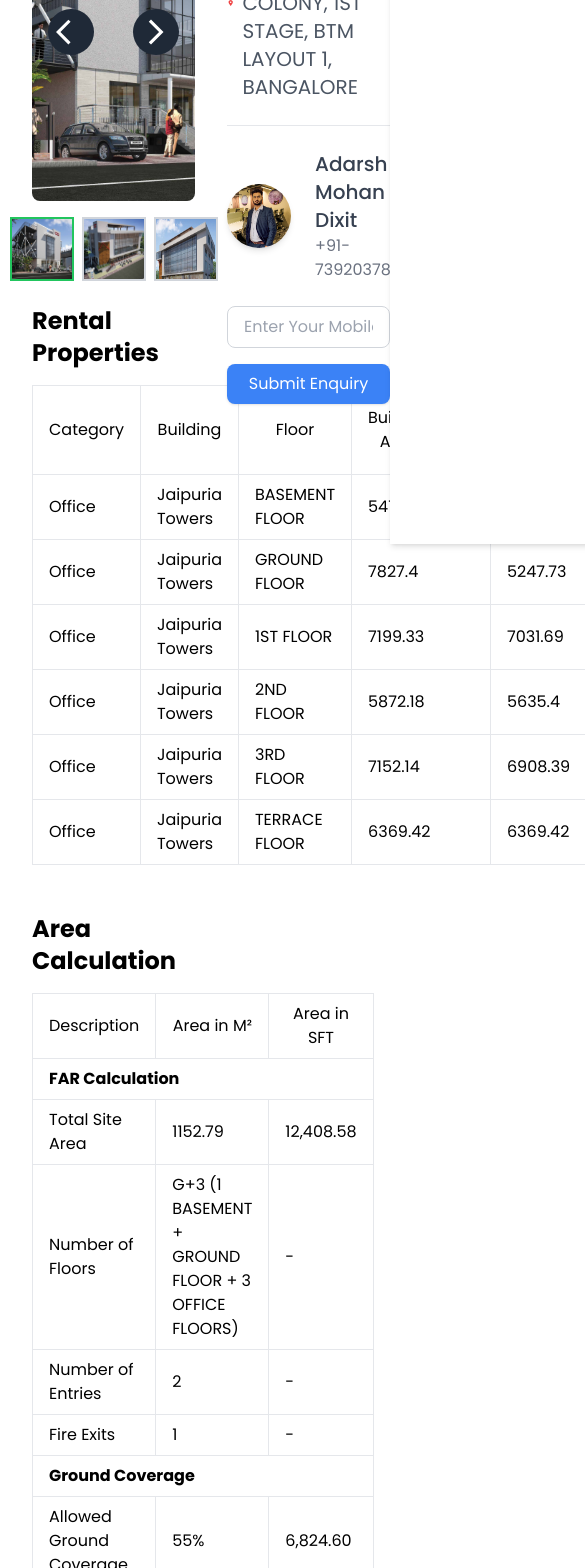
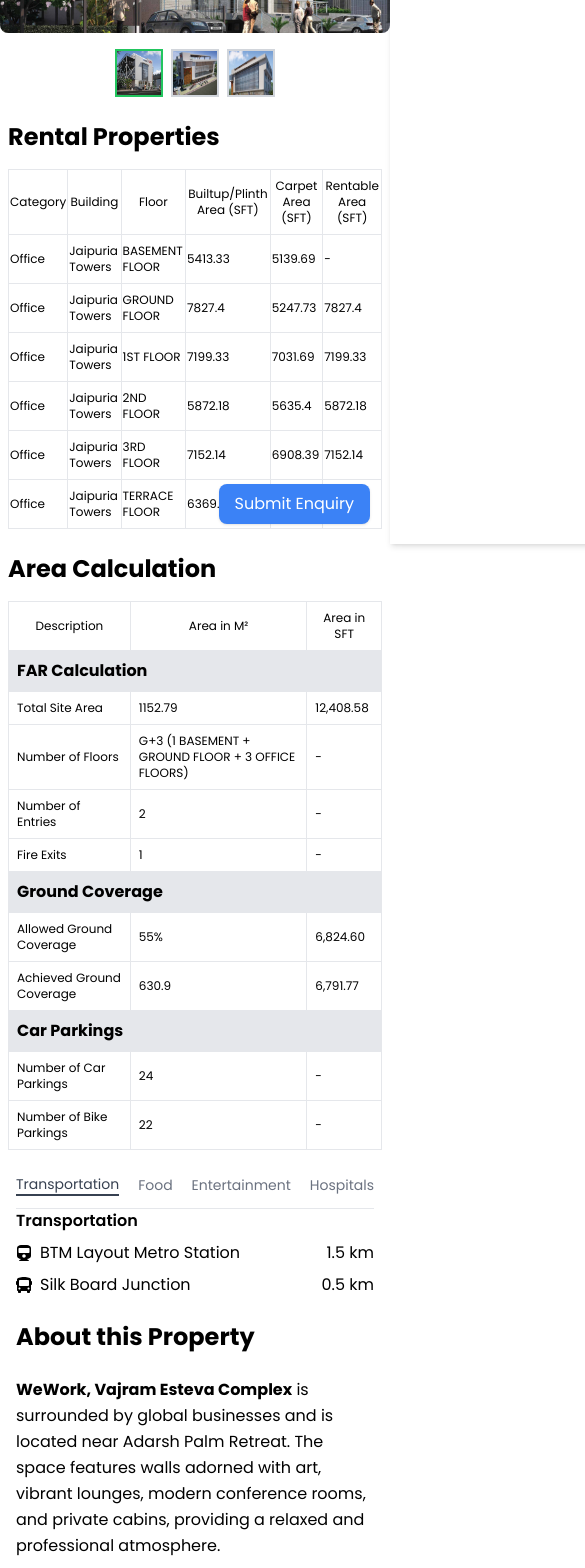
Before and after one commit to harshrao26/search, a React (Vite) app: page / in a window 390 px wide. Shown: the part 300-1868 px from the top of the page, 585 px wide, since content can reach past the window. Built offline with nearby package versions, Linux system fonts and the light colour scheme.

Commit message:
Mobile View Added

```diff
--- a/src/App.jsx
+++ b/src/App.jsx
@@ -1,13 +1,129 @@
-import React from "react";
+import React,{useState} from "react";
 import Navbar from "./components/Navbar";
 import Footer from "./components/Footer";
 import Info from "./components/Info";
 import HeroSection from "./components/HeroSection";
+import { MdLocationPin } from "react-icons/md";
+import image from "../public/image.png"; // Make sure this path is correct
+
 const App = () => {
+  const [isVerified, setIsVerified] = useState(false); // Form toggle state
+  const [mobile, setMobile] = useState("");
+  const [name, setName] = useState("");
+  const [email, setEmail] = useState("");
+  const [superArea, setSuperArea] = useState("");
+  const [isFormVisible, setIsFormVisible] = useState(false); // Visibility control
+
+  // Handle form submission
+  const handleSubmit = (e) => {
+    e.preventDefault();
+    // Submit form logic here
+    console.log({ name, email, superArea });
+  };
+
+  const handleMobileChange = (e) => {
+    setMobile(e.target.value);
+  };
+
+  const handleVerify = () => {
+    setIsVerified(true);
+  };
+
+  const toggleFormVisibility = () => {
+    setIsFormVisible(!isFormVisible); // Toggle form visibility
+  };
   return (
     <div>
       <Navbar />
-      {/* <HeroSection /> */}
+      <div className="fixed bottom-5 right-5 z-[10000000000000000000] md:hidden">
+        <div className="relative ">
+          <button
+            onClick={toggleFormVisibility} // Show form on click
+            className="bg-blue-500 text-white px-4 py-2 rounded-lg shadow hover:bg-blue-600 transition duration-300"
+          >
+            {isFormVisible ? "Close" : "Submit Enquiry"}
+          </button>
+
+          {isFormVisible && (
+            <div className="sticky right-0 top-20 fixed bg-white p-6 shadow-lg rounded-lg w-80">
+              <h1 className="text-3xl font-semibold text-gray-800 mb-4">
+                Jaipuria Towers
+              </h1>
+              <p className="flex items-center text-xl text-gray-600 mb-6 gap-2 capitalize">
+                <MdLocationPin className="text-red-500" size={40} /> OUTER RING
+                ROAD, DOLLAR SCHEME COLONY, 1ST STAGE, BTM LAYOUT 1, BANGALORE
+              </p>
+
+              <hr className="mb-6" />
+
+              <div className="flex items-center gap-6 mb-6">
+                <img
+                  src={image}
+                  alt="Person"
+                  className="w-16 h-16 rounded-full shadow-md"
+                />
+                <div>
+                  <h2 className="text-xl font-medium text-gray-700">
+                    Adarsh Mohan Dixit
+                  </h2>
+                  <p className="text-gray-500">+91-7392037856</p>
+                </div>
+              </div>
+
+              {!isVerified ? (
+                <div className="flex flex-col gap-4">
+                  <input
+                    type="text"
+                    placeholder="Enter Your Mobile Number"
+                    value={mobile}
+                    onChange={handleMobileChange}
+                    className="px-4 py-2 border border-gray-300 rounded-lg focus:outline-none focus:ring-2 focus:ring-blue-500"
+                  />
+                  <button
+                    onClick={handleVerify}
+                    className="bg-blue-500 text-white px-4 py-2 rounded-lg shadow hover:bg-blue-600 transition duration-300"
+                  >
+                    Submit Enquiry
+                  </button>
+                </div>
+              ) : (
+                <form onSubmit={handleSubmit} className="flex flex-col gap-4">
+                  <input
+                    type="text"
+                    placeholder="Enter Your Name"
+                    value={name}
+                    onChange={(e) => setName(e.target.value)}
+                    className="px-4 py-2 border border-gray-300 rounded-lg focus:outline-none focus:ring-2 focus:ring-blue-500"
+                    required
+                  />
+                  <input
+                    type="email"
+                    placeholder="Enter Your Email"
+                    value={email}
+                    onChange={(e) => setEmail(e.target.value)}
+                    className="px-4 py-2 border border-gray-300 rounded-lg focus:outline-none focus:ring-2 focus:ring-blue-500"
+                    required
+                  />
+                  <input
+                    type="text"
+                    placeholder="Enter Super Area"
+                    value={superArea}
+                    onChange={(e) => setSuperArea(e.target.value)}
+                    className="px-4 py-2 border border-gray-300 rounded-lg focus:outline-none focus:ring-2 focus:ring-blue-500"
+                    required
+                  />
+                  <button
+                    type="submit"
+                    className="bg-green-500 text-white px-4 py-2 rounded-lg shadow hover:bg-green-600 transition duration-300"
+                  >
+                    Submit Enquiry
+                  </button>
+                </form>
+              )}
+            </div>
+          )}
+        </div>
+      </div>
 
       <Info />
       <Footer />
--- a/src/components/AboutProp.jsx
+++ b/src/components/AboutProp.jsx
@@ -2,19 +2,21 @@
 
 const AboutProperty = () => {
   return (
-    <div className="container mx-auto px-4 py-6">
-      <h2 className="text-2xl font-bold mb-4">About this Property</h2>
-      <p className="text-lg mb-4">
+    <div className="container px-4 md:px-0 mt-6">
+      <h2 className="text-2xl md:text-3xl font-bold mb-6 ">
+        About this Property
+      </h2>
+      <p className="text-base md:text-lg leading-relaxed  mb-4">
         <strong>WeWork, Vajram Esteva Complex</strong> is surrounded by global
-        businesses and near to Adarsh Palm Retreat. Walls adorning Art, Vibrant
-        Lounges, Modern Conference Rooms and Private Cabins provide a relaxed
-        ambience.
+        businesses and is located near Adarsh Palm Retreat. The space features
+        walls adorned with art, vibrant lounges, modern conference rooms, and
+        private cabins, providing a relaxed and professional atmosphere.
       </p>
-      <p className="text-lg mb-4">
+      <p className="text-base md:text-lg leading-relaxed  mb-4">
         Commuting to this location is a breeze with on-site parking and easy
-        connectivity with various modes of public transportation.
+        connectivity via various modes of public transportation, making it an
+        ideal choice for modern businesses.
       </p>
-
     </div>
   );
 };
--- a/src/components/AmenitiesTable.jsx
+++ b/src/components/AmenitiesTable.jsx
@@ -76,14 +76,14 @@
   };
 
   return (
-    <div className="container mx-auto px-4 py-6">
+    <div className="container px-4 md:px-0 mt-6">
       {/* Tab Buttons */}
-      <div className="flex justify-between border-b pb-4 mb-4">
+      <div className="flex flex-wrap md:text-sm text-sm justify-between border-b ">
         <button
           onClick={() =>
             handleTabChange("Transportation", transportation[0].map)
           }
-          className={`px-4 py-2 ${
+          className={`md:px-4 md:py-2 mb-3 ${
             activeTab === "Transportation"
               ? "border-b-2 border-gray-700 text-gray-700"
               : "text-gray-500"
@@ -93,7 +93,7 @@
         </button>
         <button
           onClick={() => handleTabChange("Food", food[0].map)}
-          className={`px-4 py-2 ${
+          className={`md:px-4 md:py-2 mb-3 ${
             activeTab === "Food"
               ? "border-b-2 border-gray-700 text-gray-700"
               : "text-gray-500"
@@ -103,7 +103,7 @@
         </button>
         <button
           onClick={() => handleTabChange("Entertainment", entertainment[0].map)}
-          className={`px-4 py-2 ${
+          className={`md:px-4 md:py-2 mb-3 ${
             activeTab === "Entertainment"
               ? "border-b-2 border-gray-700 text-gray-700"
               : "text-gray-500"
@@ -113,7 +113,7 @@
         </button>
         <button
           onClick={() => handleTabChange("Hospitals", hospitals[0].map)}
-          className={`px-4 py-2 ${
+          className={`md:px-4 md:py-2 mb-3 ${
             activeTab === "Hospitals"
               ? "border-b-2 border-gray-700 text-gray-700"
               : "text-gray-500"
@@ -126,7 +126,9 @@
       {/* Tab Content */}
       {activeTab === "Transportation" && (
         <div>
-          <h3 className="text-lg font-semibold mb-2">Transportation</h3>
+          <h3 className="text-base md:text-lg font-semibold mb-2">
+            Transportation
+          </h3>
           <ul>
             {transportation.map((item, index) => (
               <li
@@ -145,7 +147,7 @@
 
       {activeTab === "Food" && (
         <div>
-          <h3 className="text-lg font-semibold mb-2">Food</h3>
+          <h3 className="text-base md:text-lg font-semibold mb-2">Food</h3>
           <ul>
             {food.map((item, index) => (
               <li
@@ -164,7 +166,9 @@
 
       {activeTab === "Entertainment" && (
         <div>
-          <h3 className="text-lg font-semibold mb-2">Entertainment</h3>
+          <h3 className="text-base md:text-lg font-semibold mb-2">
+            Entertainment
+          </h3>
           <ul>
             {entertainment.map((item, index) => (
               <li
@@ -183,7 +187,7 @@
 
       {activeTab === "Hospitals" && (
         <div>
-          <h3 className="text-lg font-semibold mb-2">Hospitals</h3>
+          <h3 className="text-base md:text-lg font-semibold mb-2">Hospitals</h3>
           <ul>
             {hospitals.map((item, index) => (
               <li
@@ -205,8 +209,7 @@
         {activeMapUrl && (
           <iframe
             src={activeMapUrl}
-            width="600"
-            height="300"
+            className="w-full h-72 "
             style={{ border: 0 }}
             allowFullScreen=""
             loading="lazy"
--- a/src/components/AreaCalculationTable.jsx
+++ b/src/components/AreaCalculationTable.jsx
@@ -26,29 +26,46 @@
   };
 
   return (
-    <div className="container mx-  py-6">
-      <h2 className="text-2xl font-bold mb-4">Area Calculation</h2>
-      <table className=" bg-white border">
+    <div className="container md:w-full w-[100vw] px-2 md:px-0 mt-6">
+      <h2 className="text-2xl md:text-3xl font-bold mb-4">Area Calculation</h2>
+      {/* Responsive Table Container */}
+      <div className="overflow-x-auto">
+        <table className="min-w-full bg-white border">
           <thead>
             <tr>
-            <th className="border px-4 py-2">Description</th>
-            <th className="border px-4 py-2">Area in M²</th>
-            <th className="border px-4 py-2">Area in SFT</th>
+              <th className="border px-2 md:px-4 py-2 text-xs md:text-sm">
+                Description
+              </th>
+              <th className="border px-2 md:px-4 py-2 text-xs md:text-sm">
+                Area in M²
+              </th>
+              <th className="border px-2 md:px-4 py-2 text-xs md:text-sm">
+                Area in SFT
+              </th>
             </tr>
           </thead>
           <tbody>
             {Object.keys(data).map((section, index) => (
               <React.Fragment key={index}>
                 <tr>
-                <td className="border px-4 py-2 font-bold" colSpan="3">
+                  <td
+                    className="border px-2 md:px-4 py-2 font-bold bg-gray-200"
+                    colSpan="3"
+                  >
                     {section}
                   </td>
                 </tr>
                 {data[section].map((item, subIndex) => (
                   <tr key={subIndex}>
-                  <td className="border px-4 py-2">{item.title}</td>
-                  <td className="border px-4 py-2">{item.areaM}</td>
-                  <td className="border px-4 py-2">{item.areaSft || "-"}</td>
+                    <td className="border px-2 md:px-4 py-2 text-xs md:text-sm">
+                      {item.title}
+                    </td>
+                    <td className="border px-2 md:px-4 py-2 text-xs md:text-sm">
+                      {item.areaM}
+                    </td>
+                    <td className="border px-2 md:px-4 py-2 text-xs md:text-sm">
+                      {item.areaSft || "-"}
+                    </td>
                   </tr>
                 ))}
               </React.Fragment>
@@ -56,6 +73,7 @@
           </tbody>
         </table>
       </div>
+    </div>
   );
 };
 
--- a/src/components/AreaTable.jsx
+++ b/src/components/AreaTable.jsx
@@ -53,33 +53,60 @@
   ];
 
   return (
-    <div className="container mx-auto  py-6">
-      <h2 className="text-2xl font-bold mb-4">Rental Properties</h2>
-      <table className="min-w-full bg-white border">
+    <div className="container md:w-full w-[100vw] px-2 md:px-0 mt-6">
+      <h2 className="text-2xl md:text-3xl font-bold mb-4">Rental Properties</h2>
+      {/* Responsive Table Container */}
+      <div className="">
+        <table className=" bg-white border">
           <thead>
             <tr>
-            <th className="border px-4 py-2">Category</th>
-            <th className="border px-4 py-2">Building</th>
-            <th className="border px-4 py-2">Floor</th>
-            <th className="border px-4 py-2">Builtup/Plinth Area (SFT)</th>
-            <th className="border px-4 py-2">Carpet Area (SFT)</th>
-            <th className="border px-4 py-2">Rentable Area (SFT)</th>
+              <th className="border md:px-4 py-2 text-xs md:text-sm">
+                Category
+              </th>
+              <th className="border md:px-4 py-2 text-xs md:text-sm">
+                Building
+              </th>
+              <th className="border md:px-4 py-2 text-xs md:text-sm">
+                Floor
+              </th>
+              <th className="border md:px-4 py-2 text-xs md:text-sm">
+                Builtup/Plinth Area (SFT)
+              </th>
+              <th className="border md:px-4 py-2 text-xs md:text-sm">
+                Carpet Area (SFT)
+              </th>
+              <th className="border md:px-4 py-2 text-xs md:text-sm">
+                Rentable Area (SFT)
+              </th>
             </tr>
           </thead>
           <tbody>
             {data.map((item, index) => (
               <tr key={index} className="border">
-              <td className="border px-4 py-2">{item.category}</td>
-              <td className="border px-4 py-2">{item.building}</td>
-              <td className="border px-4 py-2">{item.floor}</td>
-              <td className="border px-4 py-2">{item.builtup}</td>
-              <td className="border px-4 py-2">{item.carpet}</td>
-              <td className="border px-4 py-2">{item.rentable}</td>
+                <td className="border md:px-4 py-2 text-xs md:text-sm">
+                  {item.category}
+                </td>
+                <td className="border md:px-4 py-2 text-xs md:text-sm">
+                  {item.building}
+                </td>
+                <td className="border md:px-4 py-2 text-xs md:text-sm">
+                  {item.floor}
+                </td>
+                <td className="border md:px-4 py-2 text-xs md:text-sm">
+                  {item.builtup}
+                </td>
+                <td className="border md:px-4 py-2 text-xs md:text-sm">
+                  {item.carpet}
+                </td>
+                <td className="border md:px-4 py-2 text-xs md:text-sm">
+                  {item.rentable}
+                </td>
               </tr>
             ))}
           </tbody>
         </table>
       </div>
+    </div>
   );
 };
 
--- a/src/components/Consultants.jsx
+++ b/src/components/Consultants.jsx
@@ -1,39 +1,37 @@
 import React from "react";
-import image from '../../public/image.png'
+import image from "../../public/image.png"; // Ensure the correct path to the image
+
 const ConsultantCard = () => {
   const consultants = [
     {
       id: 1,
       name: "Adarsh Mohan Dixit",
       mobile: "+91-7392037856",
-      image: image, // Replace with actual image URL
+      image: image,
     },
-
   ];
 
   return (
-    <>
-        <h2 className="text-2xl font-bold mb-4">Consultants</h2>
-      <div className="flex  gap-8">
-
+    <div className="container px-4 md:px-0 ">
+      <h2 className="text-2xl font-bold ">Consultants</h2>
+      <div className="flex flex-wrap  gap-8">
         {consultants.map((consultant) => (
-          <div
-            key={consultant.id}
-            className=""
-          >
+          <div key={consultant.id} className=" overflow-hidden text-center">
             <img
-              className="w-24 h-24 rounded-full mx-auto"
+              className="w-24 h-24 rounded-full mx-auto mt-6"
               src={consultant.image}
               alt={`${consultant.name}'s profile`}
             />
-            <div className="px-6 py-4">
-              <h3 className="text-xl font-semibold mb-2">{consultant.name}</h3>
-              <p className="text-gray-700 text-center">{consultant.mobile}</p>
+            <div className="px-4 py-4">
+              <h3 className="text-xl font-semibold mb-2 text-gray-800">
+                {consultant.name}
+              </h3>
+              <p className="text-gray-700">{consultant.mobile}</p>
             </div>
           </div>
         ))}
       </div>
-    </>
+    </div>
   );
 };
 
--- a/src/components/ImageGallery.jsx
+++ b/src/components/ImageGallery.jsx
@@ -1,8 +1,9 @@
 import React, { useState } from "react";
 import { MdArrowBackIos, MdArrowForwardIos } from "react-icons/md"; // for arrows
-import img from '../../public/img.png'
-import img2 from '../../public/img2.png'
-import img3 from '../../public/img3.png'
+import img from "../../public/img.png";
+import img2 from "../../public/img2.png";
+import img3 from "../../public/img3.png";
+
 const ImageCarousel = ({ images }) => {
   const [currentIndex, setCurrentIndex] = useState(0);
 
@@ -26,24 +27,24 @@
   };
 
   return (
-    <div className="relative w-full max-w-4xl mx-auto">
+    <div className="w-[100vw] md:w-full">
       {/* Main Image Display */}
       <div className="relative">
         <img
           src={images[currentIndex].url}
           alt={`Slide ${currentIndex}`}
-          className="w-full h-96 object-cover rounded-lg"
+          className="w-full h-64 md:h-96 object-cover rounded-lg"
         />
         {/* Left Arrow */}
         <button
-          className="absolute top-1/2 left-4 text-3xl text-white bg-gray-800 rounded-full p-2"
+          className="absolute top-1/2 left-2 md:left-4 text-2xl md:text-3xl text-white bg-gray-800 rounded-full p-1 md:p-2 transform -translate-y-1/2"
           onClick={prevSlide}
         >
           <MdArrowBackIos />
         </button>
         {/* Right Arrow */}
         <button
-          className="absolute top-1/2 right-4 text-3xl text-white bg-gray-800 rounded-full p-2"
+          className="absolute top-1/2 right-2 md:right-4 text-2xl md:text-3xl text-white bg-gray-800 rounded-full p-1 md:p-2 transform -translate-y-1/2"
           onClick={nextSlide}
         >
           <MdArrowForwardIos />
@@ -57,7 +58,7 @@
             key={index}
             src={image.url}
             alt={`Thumbnail ${index}`}
-            className={`w-16 h-16 mx-1 cursor-pointer border-2 ${
+            className={`w-12 h-12 md:w-16 md:h-16 mx-1 cursor-pointer border-2 ${
               currentIndex === index ? "border-green-500" : "border-gray-300"
             }`}
             onClick={() => goToSlide(index)}
@@ -69,7 +70,7 @@
 };
 
 // Parent Component with Filtering Functionality
-const ImageGallery = () => {
+const  ImageGallery = () => {
   const allImages = [
     {
       url: img3,
@@ -83,17 +84,12 @@
       url: img,
       category: "architecture",
     },
-
-
   ];
 
   const [filteredImages, setFilteredImages] = useState(allImages);
 
-
-
   return (
-    <div className="mt-10">
-
+    <div className="md:mt-10">
       <ImageCarousel images={filteredImages} />
     </div>
   );
--- a/src/components/Info.jsx
+++ b/src/components/Info.jsx
@@ -40,8 +40,8 @@
   };
 
   return (
-    <div className="w-full flex px-8 gap-8">
-      <div className="w-1/2">
+    <div className="w-full flex md:px-8 gap-8">
+      <div className="md:w-1/2">
         <ImageGallery />
         <AreaTable />
         <AreaCalculationTable />
@@ -49,7 +49,7 @@
         <AboutProp />
         <Consultants />
       </div>
-      <div className="w-1/2 mt-10">
+      <div className="md:w-1/2 md:block hidden mt-10">
         <div className="sticky right-0 top-20 fixed">
           <h1 className="text-3xl font-semibold text-gray-800 mb-4">
             Jaipuria Towers
```
Lines whose indentation alone changed are shown as unchanged.
